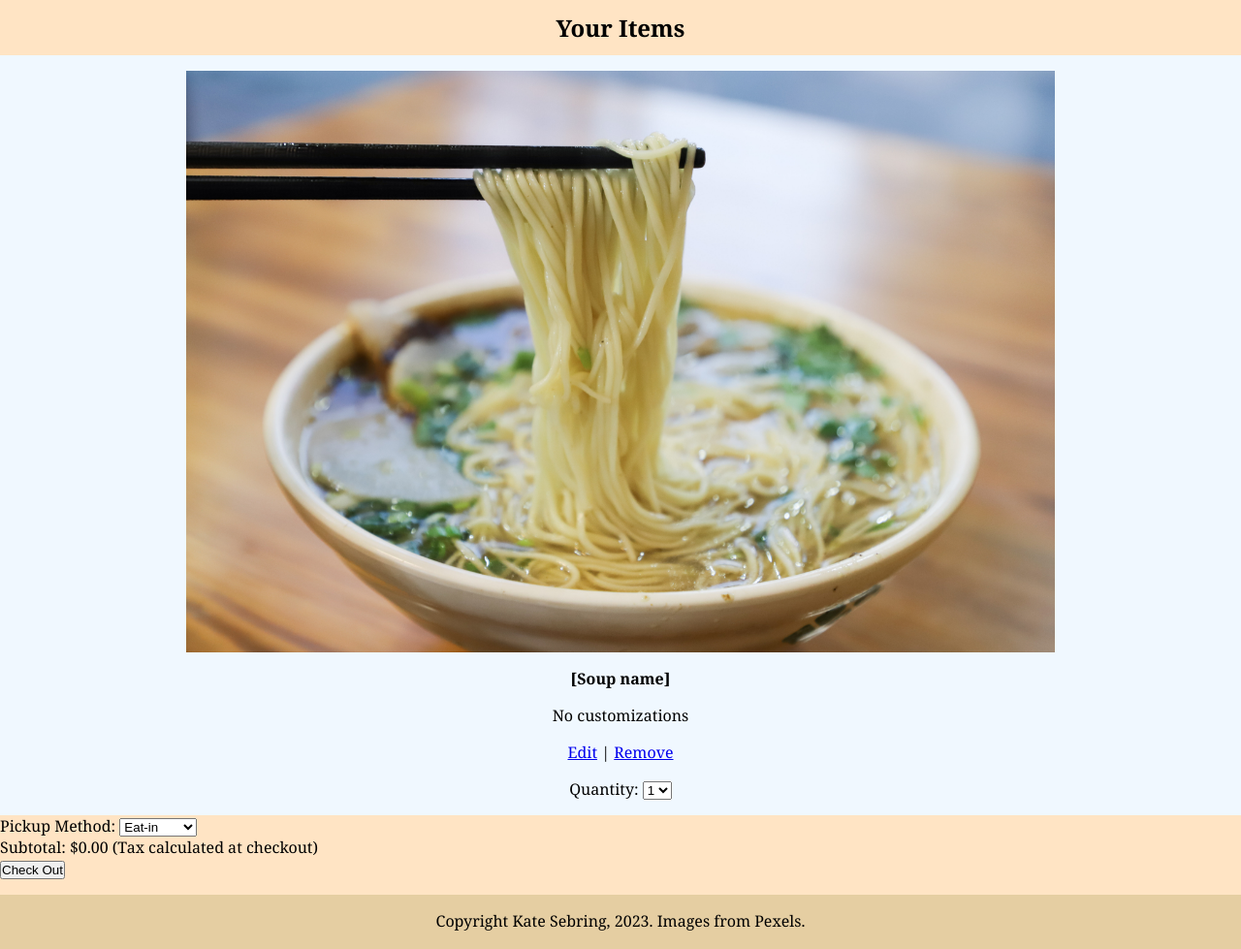
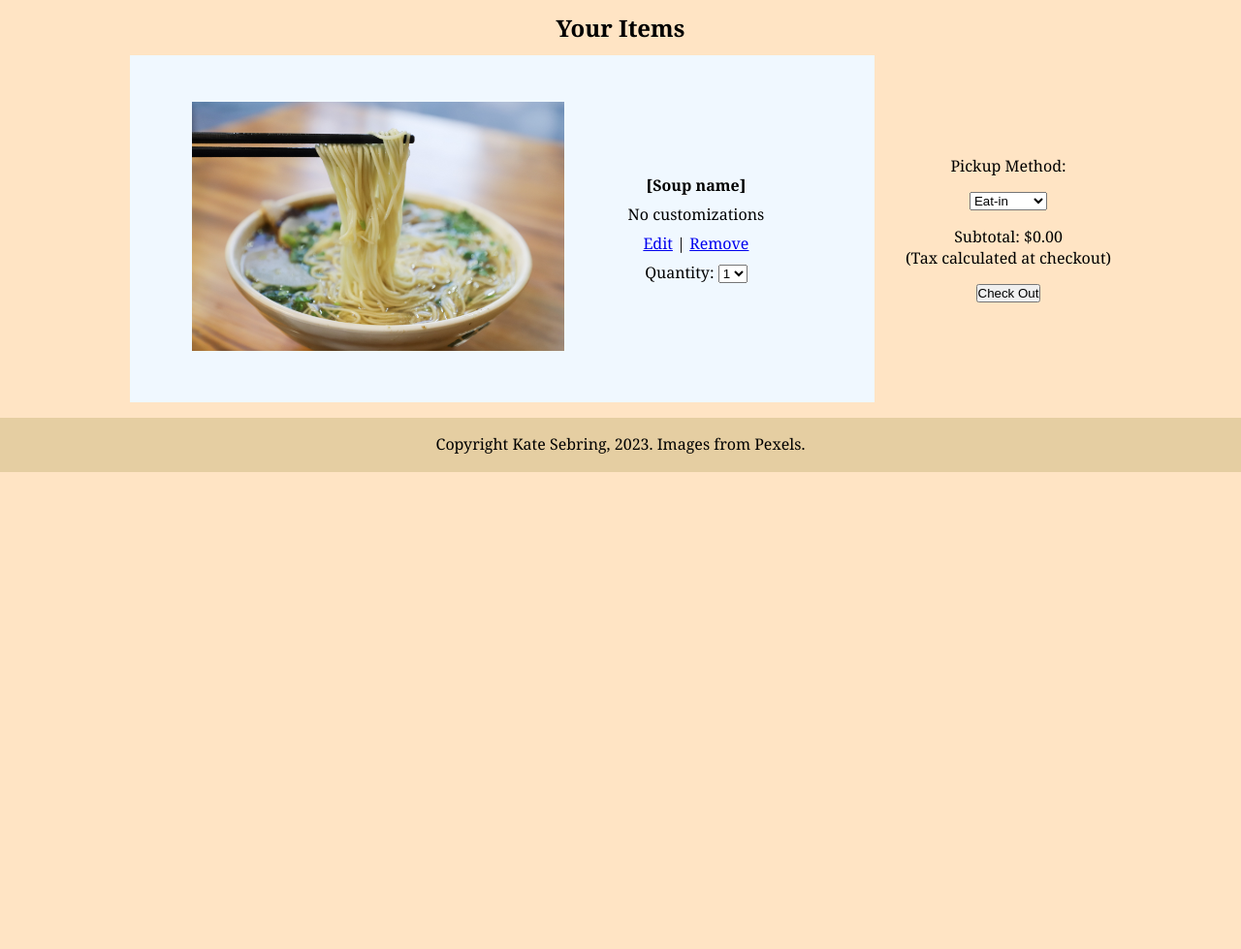
Before and after one commit to KateSebring/one-fell-soup, a PHP site: page /shopping_cart.html in a window 1280 px wide. Shown: the part 73-1052 px from the top of the page at 97% size. After the commit the page ends 560 px from the top, so only its background shows below. Run offline with PHP 8.4, Linux system fonts and the light colour scheme.

Commit message:
Updated Shopping Cart
Added CSS to shopping cart as well as created a test individual product page.

```diff
--- a/css/universal_settings.css
+++ b/css/universal_settings.css
@@ -36,7 +36,14 @@ footer {
     text-align: center;
     width:100%;
     padding-top: 1em;
+    padding-bottom: 1em;
     margin-top: 1em;
+}
+
+@media screen and (min-width: 348px) {
+    footer {
+        padding-bottom: 0;
+    }
 }
 
 @media screen and (min-width: 620px) {
--- a/shopping_cart.html
+++ b/shopping_cart.html
@@ -30,6 +30,56 @@
             width: 70%;
         }
 
+        .ordering-totals {
+            display: flex;
+            flex-flow: column wrap;
+            justify-content: center;
+            align-items: center;
+            text-align: center;
+            gap:1rem;
+        }
+
+        @media screen and (min-width: 620px) {
+            .customer-container {
+                display: flex;
+                flex-flow: row wrap;
+                justify-content: center;
+                gap: 2em;
+            }
+
+            .customer-products {
+                width: 60%;
+            }
+
+            .product-img {
+                width: 70%;
+            }
+        }
+
+        @media screen and (min-width: 1000px) {
+            .customer-products {
+                display: grid;
+                grid-template-columns: repeat(2, 1fr);
+                grid-template-rows: 1fr;
+                align-items: center;
+                justify-items: center;
+                gap: 0;
+                padding-top:3em;
+                padding-bottom: 3em;
+            }
+
+            .product-img {
+                width: 100%;
+                padding-left:4em;
+            }
+
+            #order-details {
+                display: flex;
+                flex-flow: column wrap;
+                gap: 0.5rem;
+                padding-left:1em;
+            }
+        }
     </style>
 </head>
 <body>
@@ -50,12 +100,13 @@
     </nav>
 
     <h2>Your Items</h2>
-
+    <div class="customer-container">
         <div class="customer-products">
-        <img src="img/soup-1.jpeg" class="product-img"/>
-        <b>[Soup name]</b>
+            <div><img src="img/soup-1.jpeg" class="product-img"/></div>
+            <div id="order-details">
+                <p><b>[Soup name]</b></p>
                 <!-- this will update based on chosen customizations-->
-        No customizations
+                <p>No customizations</p>
 
                 <p><a href="placeholder.html">Edit</a> | <a href="placeholder.html">Remove</a></p>
 
@@ -70,17 +121,22 @@
                     </select>
                 </p>
             </div>
+        </div>
 
+        <div class="ordering-totals">
             <label for="pickup-method">Pickup Method:</label>
             <select name="pickup-method" id="pickup-method">
                 <option value="eat-in">Eat-in</option>
                 <option value="carry-out">Carry Out</option>
             </select>
 
-    <p>Subtotal: $0.00
+            <p>Subtotal: $0.00<br>
             (Tax calculated at checkout)</p>
 
             <button>Check Out</button>
+        </div>
+    </div>
+
 
     <footer>
         Copyright Kate Sebring, 2023. Images from Pexels.
```
Also changed, not shown: product.html (added, +12 -0 lines). Lines whose indentation alone changed are shown as unchanged.
